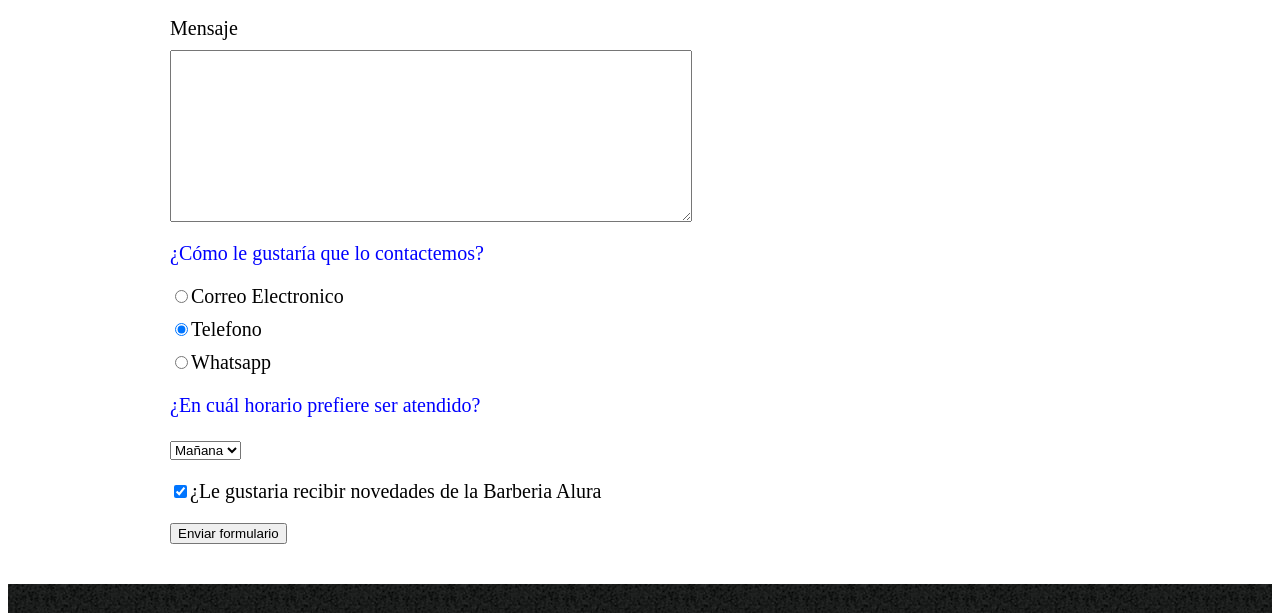
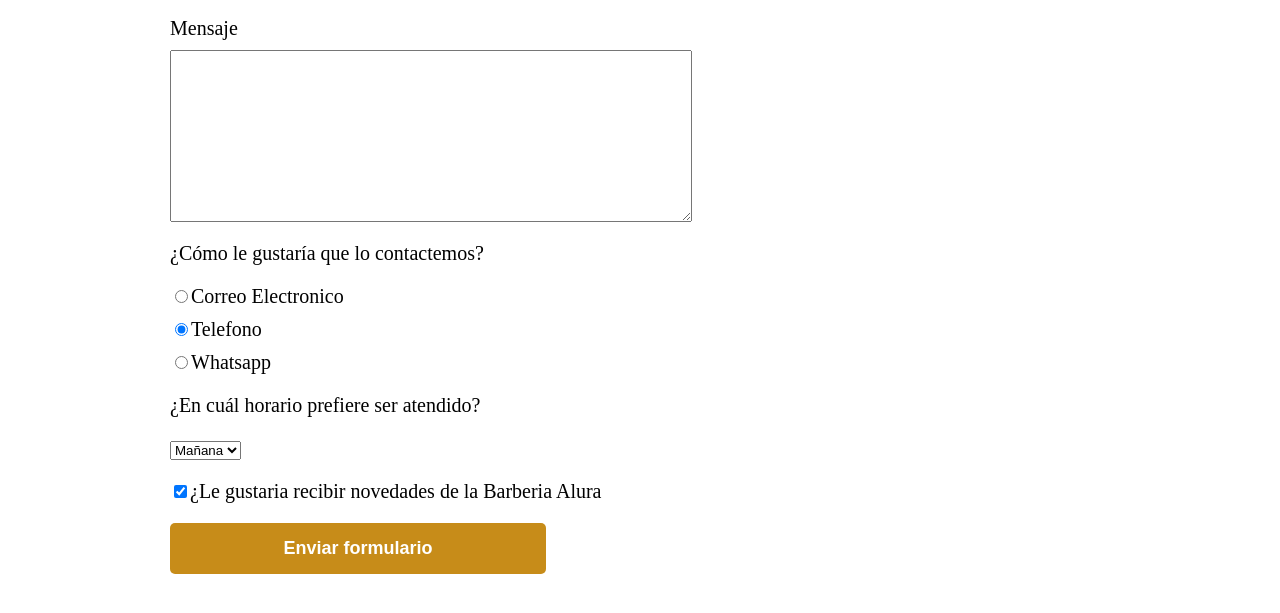
Before and after one commit to Minasuki/HTML5-y-CSS3, a plain HTML site: page contacto.html in a window 1280 px wide. Shown: the part 648-1261 px from the top of the page. Drawn offline with Linux system fonts and the light colour scheme.

Commit message:
configuracion del boton

```diff
--- a/contacto.css
+++ b/contacto.css
@@ -118,10 +118,20 @@ form section {
     margin: 20px 0;
 }
 
-p{
-    color: red;
+.enviar{
+    width: 40%;
+    padding: 15px 0;
+    font-size: 18px;
+    font-weight: bold;
+    color: white;
+    background: #c78c19;
+    border: none;
+    border-radius: 5px;
+    transition: 1s all;
+    cursor: pointer;
 }
 
-form p{
-    color: blue;
+.enviar:hover{
+    background: darkorange;
+    transform: scale(0.9);
 }
--- a/contacto.html
+++ b/contacto.html
@@ -63,7 +63,7 @@
             <label class="checkbox" for=""><input type="checkbox" checked>¿Le gustaria recibir novedades de la Barberia
                 Alura</label>
 
-            <input type="submit" name="" id="" value="Enviar formulario">
+            <input type="submit" name="" id="" value="Enviar formulario" class="enviar">
         </form>
     </main>
     <footer>
```
